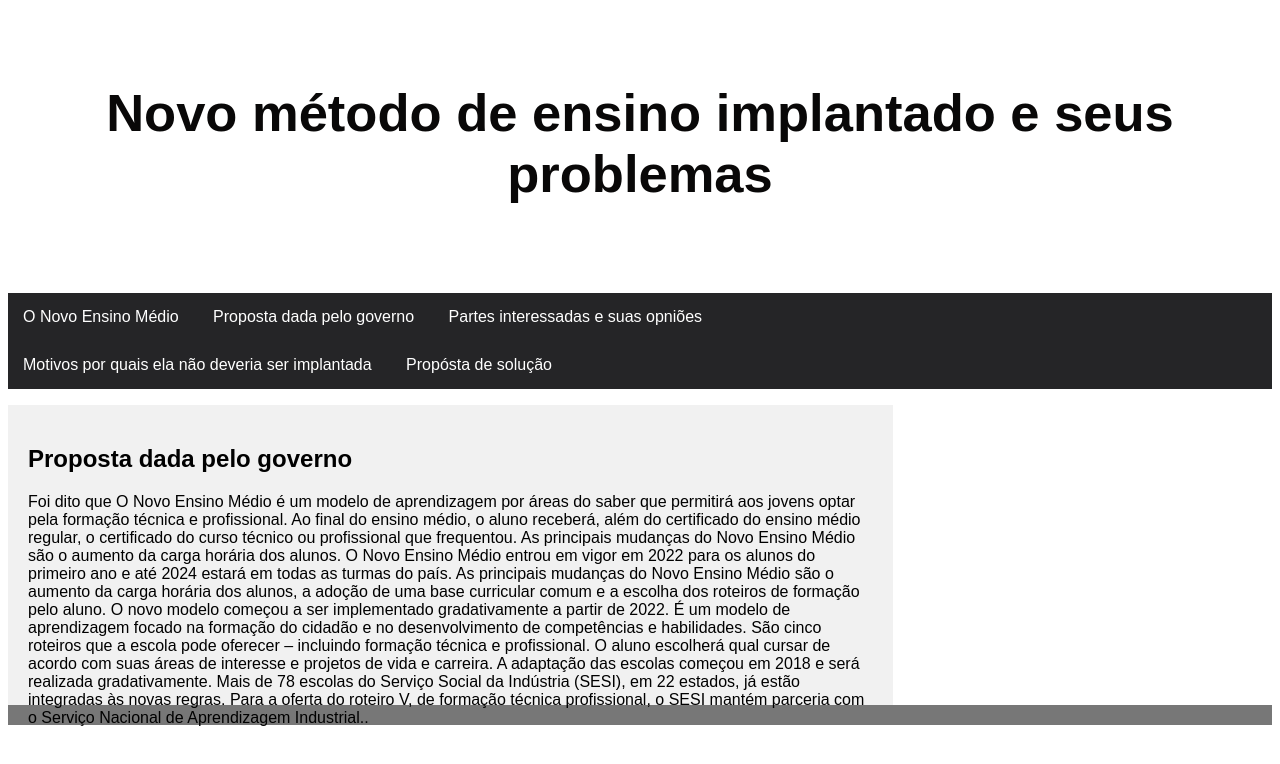
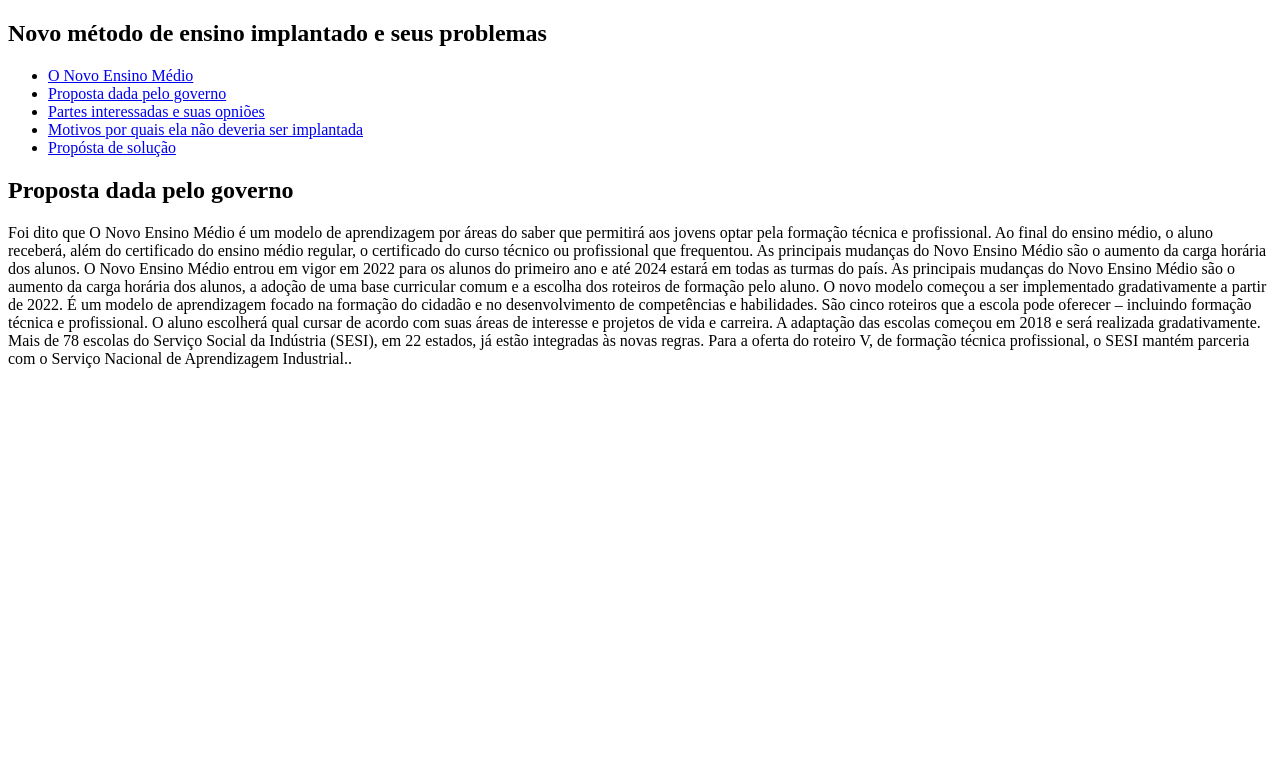
Before and after one commit to isabelarmo/segundof_2023, a plain HTML site: page index2.html in a window 1280 px wide. Drawn offline with Linux system fonts and the light colour scheme.

Commit message:
Update estilo.css

```diff
--- a/estilo.css
+++ b/estilo.css
@@ -1,68 +1,22 @@
-*{
-    box-sizing: border-box;
+mesa {
+width: 100%;
+height: 200px;
+background-color: rgb (43, 255, 0); display: flex;
+flex-direction: row: justify-content: space-around;
+align-1tems: center:
+]
+face
+width: 150px: helght: 150px;
+background-color: Org(0, 0, 0);
+)
+.unica (
+height: 1003;
+width: 100%;
+display: flex;
+justify-content: center;
+align-Items: center:
+)
+bolinha (
+width: 30px; height: 30px;
+background-color: rgb(51, 235, 0): border-radius: 509;
 }
-
-body {
-    font-family: Arial, Helvetica, sans-serif;
-}
-
-header {
-    background: color #666;
-    padding: 30px;
-    text-align: center;
-    font-size: 35px;
-    color: rgb(9, 8, 8);
-}
-
-#menu-h{
-    background-color: rgb(37, 37, 39);
-  }
-
-  #menu-h ul {
-    max-width: 80%;
-    padding: 0;
-  }
-
-  #menu-h ul li {
-    display: inline;
-  }
-
-  #menu-h ul li a {
-    color: #FFF;
-    padding: 15px;
-    display: inline-block;
-    text-decoration: none;
-    transition background: 8px ;
-  }
-
-  #menu-h ul li a:hover {
-    background-color: rgb(255, 242, 146);
-  }
-
-article {
-    float: left;
-    padding: 20px;
-    width: 70%;
-    background-color: #f1f1f1;
-    height: 300px;
-}
-
-section::after {
-    content: "";
-    display: table;
-    clear: both;
-}
-
-footer {
-    background-color: #777;
-    padding: 10px;
-    text-align: center;
-    color: rgb(0, 0, 0);
-}
-
-@media (max-width: 600px) {
-    nav, article {
-        width: 100%;
-        height: auto;
-    }
-}
```
